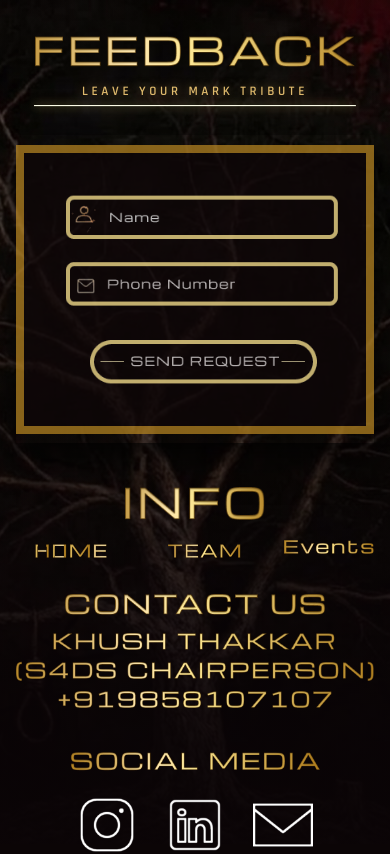
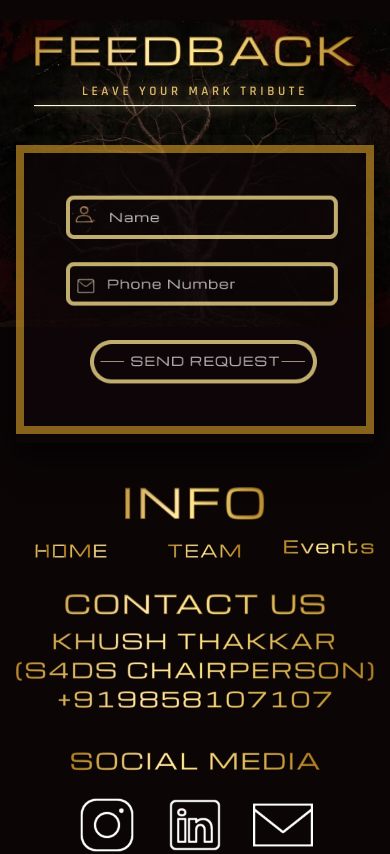
Before and after one commit to SuhaanShah/district13-feedback, a React (Vite) app: page / in a window 390 px wide. Shown: the top 854 px of the page. Built offline with nearby package versions, Linux system fonts and the light colour scheme.

Commit message:
Scale down background tree size for mobile layout while keeping desktop intact

```diff
--- a/src/App.css
+++ b/src/App.css
@@ -439,7 +439,7 @@
     background-color: #0b0506 !important;
   }
 
-  /* Fixed mobile backdrop with cinematic gradient overlay that never stretches or zooms */
+  /* Fixed mobile backdrop with scaled-down tree and seamless fade */
   .canvas-wrapper::before {
     content: '' !important;
     position: fixed !important;
@@ -453,16 +453,18 @@
     background-image:
       linear-gradient(
         180deg,
-        rgba(10, 4, 6, 0.40) 0%,
-        rgba(10, 4, 6, 0.20) 25%,
-        rgba(10, 4, 6, 0.60) 65%,
-        rgba(10, 4, 6, 0.90) 100%
+        rgba(11, 5, 6, 0.25) 0%,
+        rgba(11, 5, 6, 0.05) 15%,
+        rgba(11, 5, 6, 0.40) 40%,
+        rgba(11, 5, 6, 0.92) 65%,
+        #0b0506 85%
       ),
-      radial-gradient(circle at 50% 28%, rgba(0, 0, 0, 0) 30%, rgba(8, 3, 5, 0.70) 100%),
+      radial-gradient(ellipse at 50% 28%, rgba(0, 0, 0, 0) 25%, rgba(11, 5, 6, 0.65) 100%),
       var(--mobile-bg-url) !important;
-    background-size: cover !important;
-    background-position: center 25% !important;
+    background-size: min(140vw, 560px) auto !important;
+    background-position: center 20px !important;
     background-repeat: no-repeat !important;
+    background-color: #0b0506 !important;
     pointer-events: none !important;
     z-index: 0 !important;
   }
```
